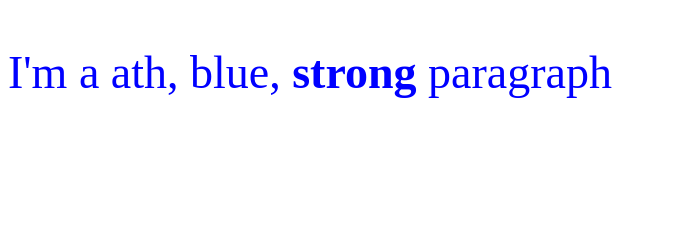
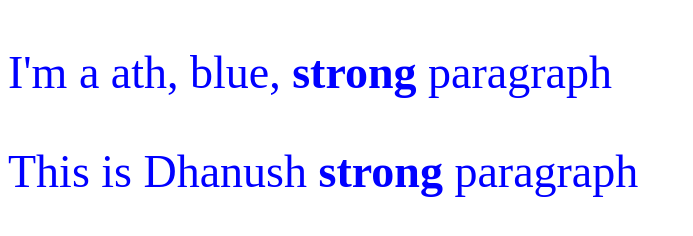
Before and after one commit to atharrvv/cicd, a plain HTML site: page index.html in a window 1280 px wide. Shown: the whole page, without its empty margins (0-693 px from the left). Drawn offline with Linux system fonts and the light colour scheme.

Commit message:
Update index.html

```diff
--- a/index.html
+++ b/index.html
@@ -7,5 +7,8 @@
     <p style="color:blue;font-size:46px;">
       I'm a ath, blue, <strong>strong</strong> paragraph
     </p>
+     <p style="color:blue;font-size:46px;">
+      This is Dhanush <strong>strong</strong> paragraph
+    </p>
   </body>
 </html>
```
